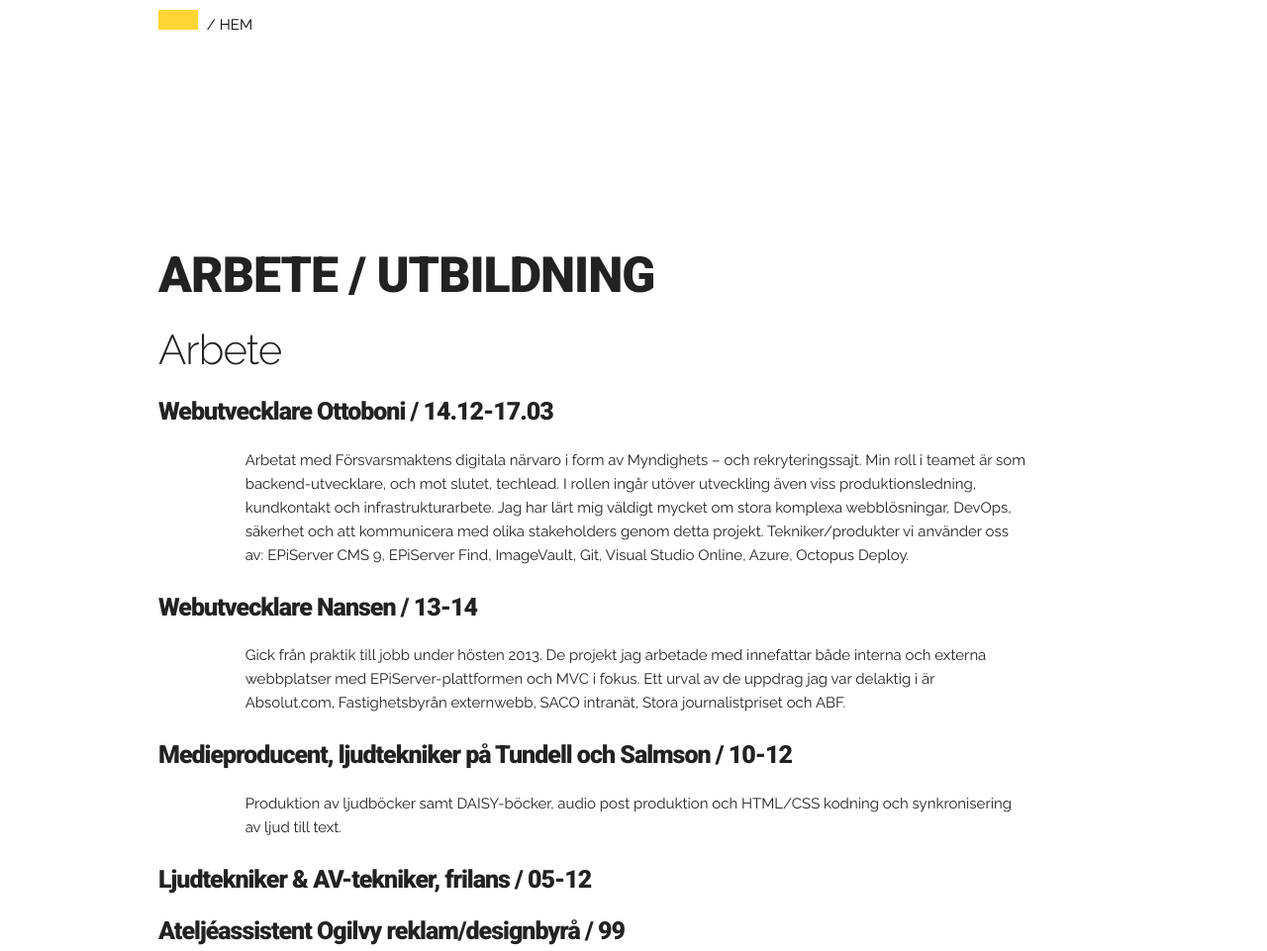
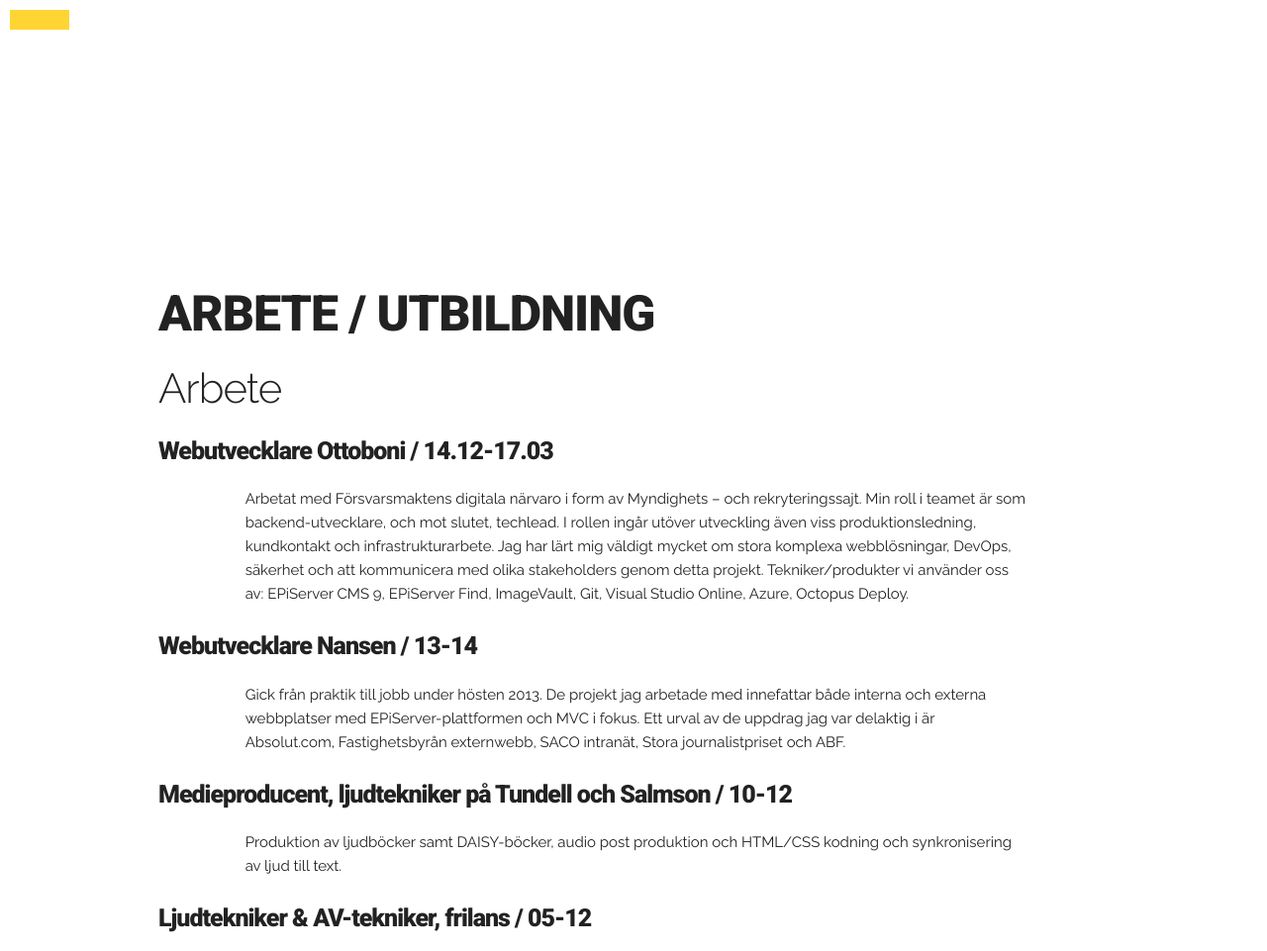
Before and after one commit to Ninodeluxe/ninodeluxe.github.io, a plain HTML site: page about.html in a window 1280 px wide. Shown: the top 961 px of the page at 99% size. Drawn offline with Linux system fonts and the light colour scheme.

Commit message:
top link

```diff
--- a/about.html
+++ b/about.html
@@ -34,10 +34,10 @@
 
 	<!-- Primary Page Layout
   –––––––––––––––––––––––––––––––––––––––––––––––––– -->
+	<div class="home"><a href="index.html"><span></span></a></div>
 	<div class="container">
-	<div class="home"><a href="index.html"><span></span> / HEM</a></div>
 		<div class="row">
-			<div class="eleven columns" style="margin-top: 22%">
+			<div class="eleven columns" style="margin-top: 25%">
 				<h1>Arbete / Utbildning</h1>
 			</div>
 		</div>
--- a/css/nino.css
+++ b/css/nino.css
@@ -25,20 +25,23 @@ h3 {
 }
 .text {
 	width: 90%;
-	float: right
+	float: right;
 }
 .s-.row{
 
 }
 .home{
-	margin-top: 1%;
+	margin: 10px;
 }
 .home span{
 	display: inline-block;
 	background-color: #FFD533;
-	width: 40px;
+	width: 60px;
 	height:20px;
 	margin-right: 5px;
+}
+.cover .home span{
+	background-color: #73C6B6;
 }
 .home a, .home a:hover{
 	display: inline-block;
```
Also changed, not shown: index.html (+1 -0 lines).
